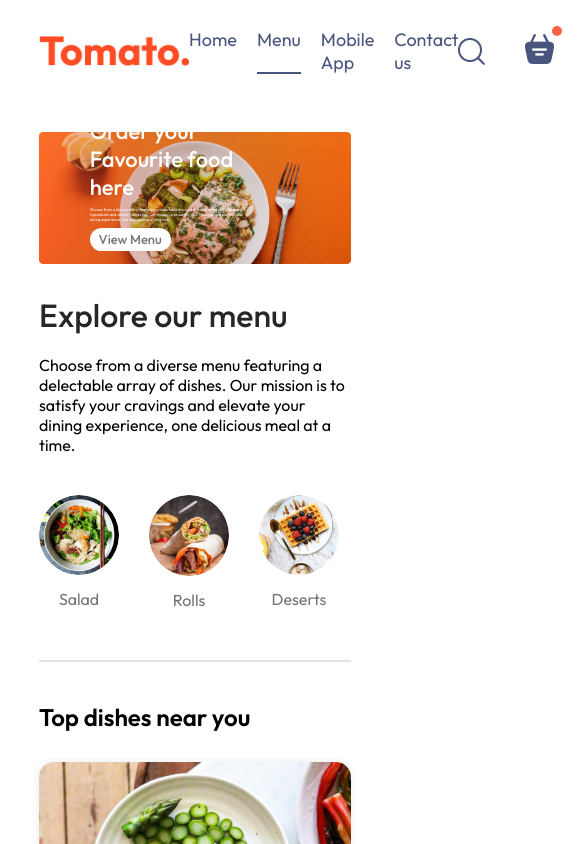
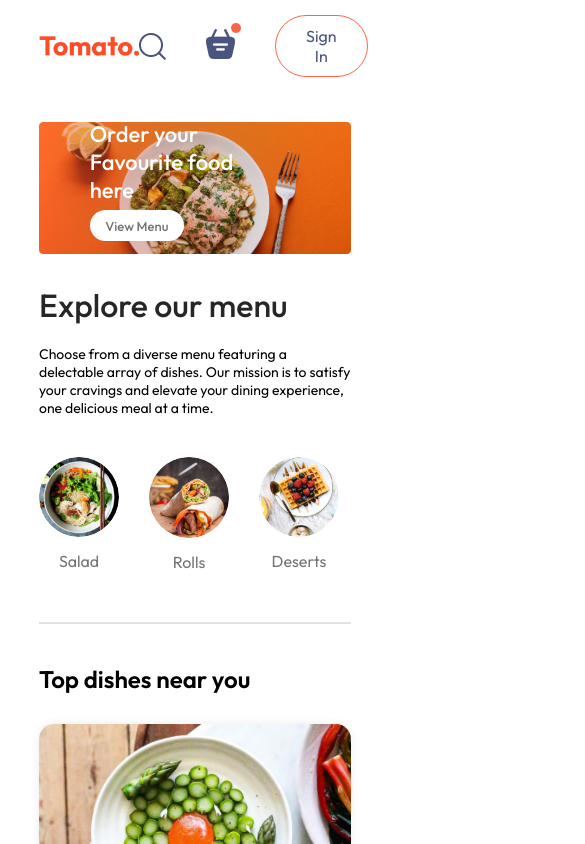
Before and after one commit to iSitanshu/food_delivery, a React (Vite) app in the folder frontend/: page / in a window 390 px wide. Shown: the top 844 px of the page, 585 px wide, since content can reach past the window. Built offline with nearby package versions, Linux system fonts and the light colour scheme.

Commit message:
Ready Page

```diff
--- a/frontend/src/Components/ExploreMenu/ExploreMenu.css
+++ b/frontend/src/Components/ExploreMenu/ExploreMenu.css
@@ -46,3 +46,9 @@
     border: 4px solid tomato;
     padding: 2px;
 }
+@media (max-width: 1050px) {
+    .explore-menu-text{
+        max-width: 100%;
+        font-size: 14px;
+    }
+}
--- a/frontend/src/Components/ExploreMenu/ExploreMenu.jsx
+++ b/frontend/src/Components/ExploreMenu/ExploreMenu.jsx
@@ -4,7 +4,7 @@ import { menu_list } from '../../assets/assets'
 
 const ExploreMenu = ({category,setCategory}) => {
   return (
-    <div className='explore-menu' id='eplore-menu'>
+    <div className='explore-menu' id='explore-menu'>
         <h1>Explore our menu</h1>
         <p className='explore-menu-text'>Choose from a diverse menu featuring a delectable array of dishes. Our mission is to satisfy your cravings and elevate your dining experience, one delicious meal at a time.</p>
         <div className="explore-menu-list">
--- a/frontend/src/Components/Footer/Footer.css
+++ b/frontend/src/Components/Footer/Footer.css
@@ -40,3 +40,13 @@
     background-color: gray;
     border: none;
 }
+@media (max-width: 750px) {
+    .footer-content{
+        display: flex;
+        flex-direction: column;
+        gap: 35px;
+    }
+    .footer-copyright{
+        text-align: center;
+    }
+}
--- a/frontend/src/Components/Header/Header.css
+++ b/frontend/src/Components/Header/Header.css
@@ -34,3 +34,19 @@
     font-size: max(1vw,13px);
     border-radius: 50px;
 }
+@media (max-width: 1050px) {
+    .header-contents{
+        max-width: 45%;
+    }
+}
+@media (max-width: 750px) {
+    .header-contents{
+        max-width: 55%;
+    }
+    .header-contents p{
+        display: none;
+    }
+    .header-contents button{
+        padding: 2vw 4vw;
+    }
+}
--- a/frontend/src/Components/Navbar/Navbar.css
+++ b/frontend/src/Components/Navbar/Navbar.css
@@ -35,3 +35,42 @@
     top: -8px;
     right: -8px;
 }
+@media (max-width: 1050px) {
+    .Navbar .logo {
+      width: 140px;
+    }
+
+    .Navbar .navbar-menu {
+      gap: 20px;
+      font-size: 17px;
+    }
+  }
+
+  @media (max-width: 900px) {
+    .Navbar .logo {
+      width: 120px;
+    }
+
+    .Navbar .navbar-menu {
+      gap: 15px;
+      font-size: 16px;
+    }
+  }
+@media (max-width: 800px) {
+    .Navbar .navbar-menu {
+      display: none;
+    }
+
+    .Navbar {
+      padding: 15px 0px;
+    }
+
+    .Navbar .logo {
+      width: 100px;
+    }
+
+    .navbar-search-icon .dot {
+      top: -6px;
+      right: -6px;
+    }
+  }
--- a/frontend/src/Components/Navbar/Navbar.jsx
+++ b/frontend/src/Components/Navbar/Navbar.jsx
@@ -1,5 +1,6 @@
 import React, { useState } from 'react'
 import { assets } from '../../assets/assets'
+import { Link } from 'react-router-dom'
 import "./Navbar.css"
 
 const Navbar = () => {
@@ -9,10 +10,10 @@ const Navbar = () => {
     <div className='Navbar'>
       <img src={assets.logo} alt=""  className="logo" />
       <ul className="navbar-menu">
-        <li onClick={()=>setMenu("Home")} className={menu==="Home"?"active":""}>Home</li>
-        <li onClick={()=>setMenu("Menu")} className={menu==="Menu"?"active":""}>Menu</li>
-        <li onClick={()=>setMenu("Mobile-App")} className={menu==="Mobile-App"?"active":""}>Mobile App</li>
-        <li onClick={()=>setMenu("Contact-us")} className={menu==="Contact-us"?"active":""}>Contact us</li>
+        <Link to='/' onClick={()=>setMenu("Home")} className={menu==="Home"?"active":""}>Home</Link>
+        <a href="#explore-menu" onClick={()=>setMenu("Menu")} className={menu==="Menu"?"active":""}>Menu</a>
+        <a href="#app-download" onClick={()=>setMenu("Mobile-App")} className={menu==="Mobile-App"?"active":""}>Mobile App</a>
+        <a href="#footer" onClick={()=>setMenu("Contact-us")} className={menu==="Contact-us"?"active":""}>Contact us</a>
       </ul>
       <div className="navbar-right">
         <img src={assets.search_icon} alt="" />
--- a/frontend/src/index.css
+++ b/frontend/src/index.css
@@ -4,6 +4,7 @@
   padding: 0;margin: 0;
   box-sizing: border-box;
   font-family: "Outfit";
+  scroll-behavior: smooth;
 }
 body{
   min-height: 100vh;
```
